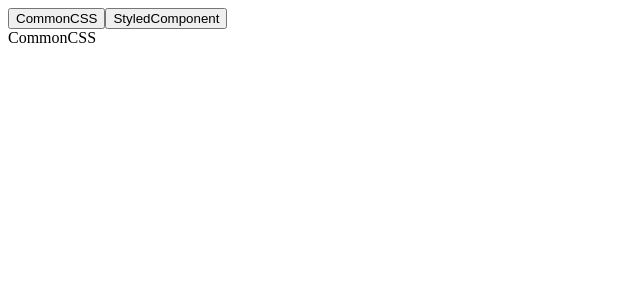
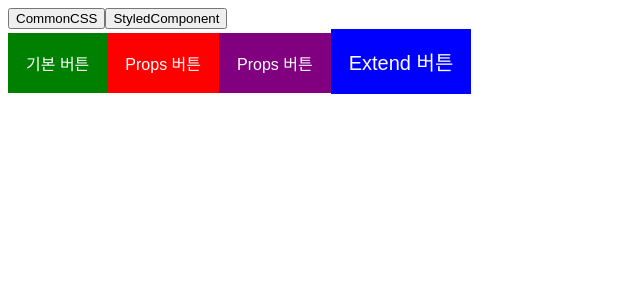
Before and after one commit to YHJ96/react-css-in-js-practice, a React (Create React App) app: page / in a window 1280 px wide. Shown: the top 300 px of the page, without its empty margins (0-640 px from the left). Built offline with nearby package versions, Linux system fonts and the light colour scheme.

Commit message:
feat: 리액트 CSS 기본 사용법 추가 완료

```diff
--- a/src/CommonCSS/index.jsx
+++ b/src/CommonCSS/index.jsx
@@ -1,7 +1,49 @@
 import React from 'react';
+import './styles.css';
+
+function PropsButton(props) {
+  const styles = {
+    border: `2px solid ${props.color}`,
+    backgroundColor: props.color,
+    color: 'white',
+    padding: '16px',
+    textAlign: 'center',
+    fontSize: '16px',
+    cursor: 'pointer',
+  };
+  return <button style={styles}>{props.children}</button>;
+}
+
+PropsButton.defaultProps = {
+  color: 'blue',
+};
+
+function ExtendButton(props) {
+  const extendStlye = {
+    ...props.styles,
+    fontSize: '20px',
+  };
+  return <button style={extendStlye}>{props.children}</button>;
+}
 
 function CommonCSS() {
-  return <div>CommonCSS</div>;
+  const styles = {
+    border: `2px solid blue`,
+    backgroundColor: 'blue',
+    color: 'white',
+    padding: '16px',
+    textAlign: 'center',
+    fontSize: '16px',
+    cursor: 'pointer',
+  };
+  return (
+    <div>
+      <button className="basic-button">기본 버튼</button>
+      <PropsButton color="red">Props 버튼</PropsButton>
+      <PropsButton color="purple">Props 버튼</PropsButton>
+      <ExtendButton styles={styles}>Extend 버튼</ExtendButton>
+    </div>
+  );
 }
 
 export default CommonCSS;
--- /dev/null
+++ b/src/CommonCSS/styles.css
@@ -0,0 +1,15 @@
+.basic-button {
+  border: 2px solid green;
+  background-color: green;
+  color: white;
+  padding: 16px;
+  text-align: center;
+  font-size: 16px;
+  cursor: pointer;
+}
+
+.basic-button:hover {
+  background-color: white;
+  border: 2px solid green;
+  color: green;
+}
```
Also changed, not shown: src/CommonCSS/styles.module.css (deleted).
